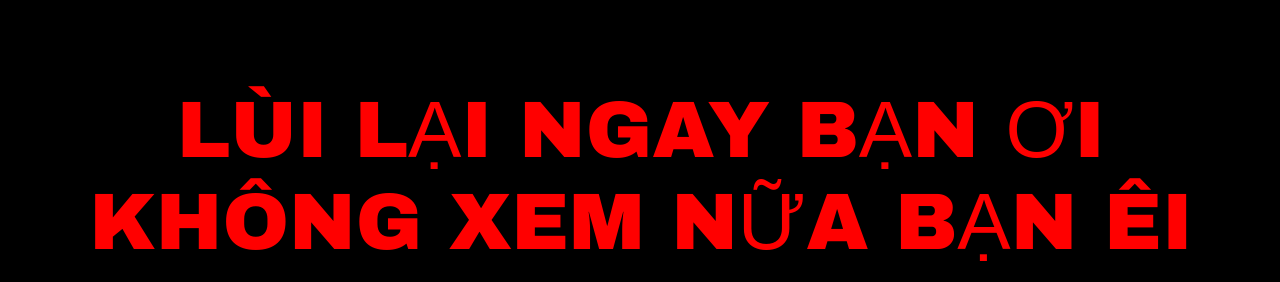
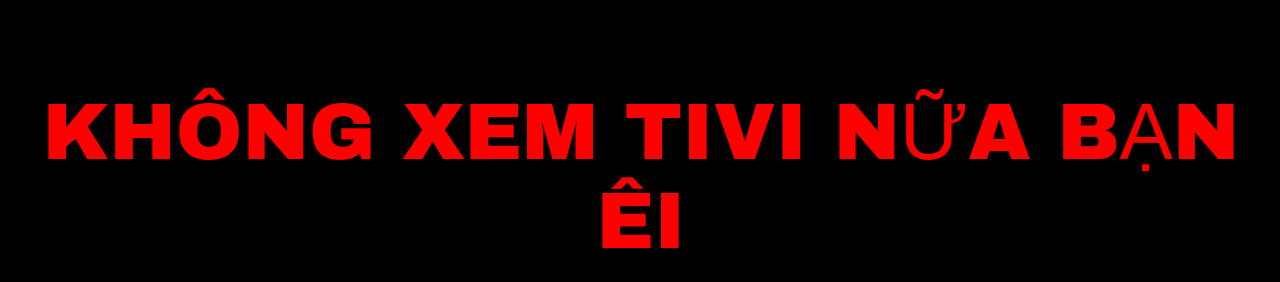
Before and after one commit to 017059369z-glitch/lui-lai, a plain HTML site: page index.html in a window 1280 px wide. Shown: the part 83-365 px from the top of the page. Drawn offline with Linux system fonts and the light colour scheme.

Commit message:
Update index.html

```diff
--- a/index.html
+++ b/index.html
@@ -45,7 +45,7 @@
   </style>
 </head>
 <body>
-  LÙI LẠI NGAY BẠN ƠI KHÔNG XEM NỮA BẠN ÊI
+  KHÔNG XEM TIVI NỮA BẠN ÊI
   <div class="icons"> 💀 👁️ 👻</div>
 
   <audio id="alarm" loop>
```
